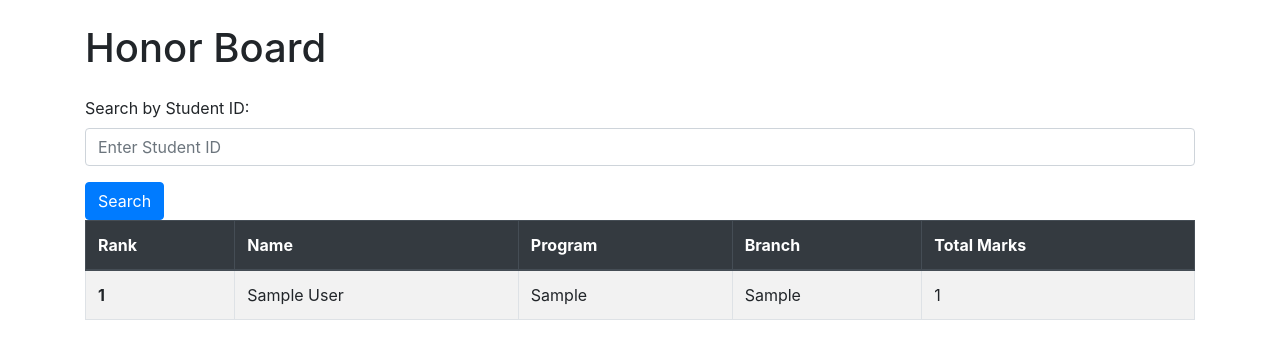
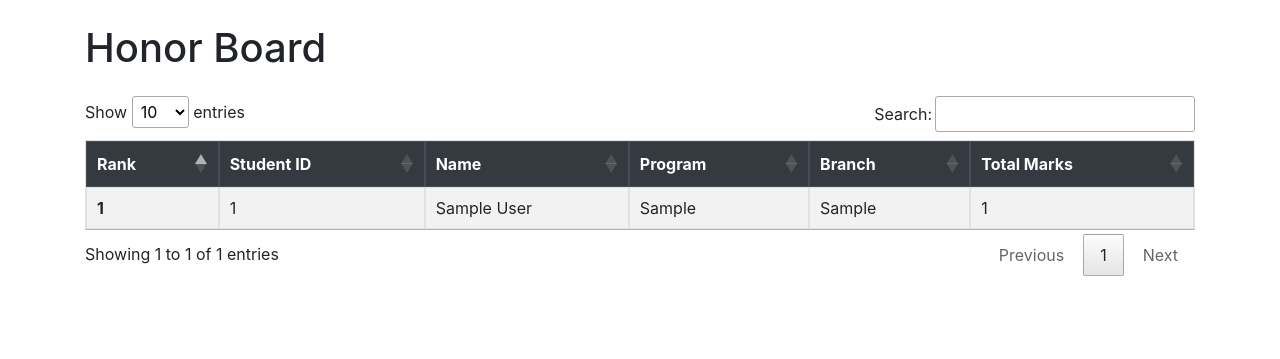
Before and after one commit to Pranay75/flask_app, a Flask app: page /honor-board in a window 1280 px wide. Shown: the top 359 px of the page. Run offline with Flask 3, Linux system fonts and the light colour scheme; tables that the repository leaves empty hold one stand-in row (values such as "Sample post"); some libraries are stand-ins or nearby versions.

Commit message:
changed layout of honor-board table

```diff
--- a/app.py
+++ b/app.py
@@ -113,7 +113,7 @@ def update_question():
 @app.route('/deactivate_question/<int:question_id>', methods=['POST'])
 def deactivate_question(question_id):
     question = Question.query.get_or_404(question_id)
-    question.is_active = not(question.is_active)
+    question.is_active = (question.is_active)
     db.session.commit()
     return redirect(url_for('edit_questions'))
 
@@ -154,27 +154,37 @@ def evaluate_students():
 
 @app.route('/honor-board')
 def honor_board():
-    # Query all students and their total marks
-    students = db.session.query(
+    student_id = request.args.get('student_id')
+    name = request.args.get('name')
+    program = request.args.get('program')
+    branch = request.args.get('branch')
+
+    query = db.session.query(
         Student.student_id, Student.name, Student.program, Student.branch, db.func.sum(Mark.marks).label('total_marks')
-    ).join(Mark, Student.student_id == Mark.student_id).group_by(Student.student_id).order_by(db.func.sum(Mark.marks).desc()).all()
+    ).join(Mark).group_by(Student.student_id).order_by(db.func.sum(Mark.marks).desc())
 
-    # Calculate rank for all students
+    if student_id:
+        query = query.filter(Student.student_id.like(f"%{student_id}%"))
+    if name:
+        query = query.filter(Student.name.like(f"%{name}%"))
+    if program:
+        query = query.filter(Student.program.like(f"%{program}%"))
+    if branch:
+        query = query.filter(Student.branch.like(f"%{branch}%"))
+
+    students = query.all()
+
     ranked_students = []
-    for index, student in enumerate(students, start=1):
-        ranked_students.append({
-            'rank': index,
+    for index, student in enumerate(students):
+        student_dict = {
             'student_id': student.student_id,
             'name': student.name,
             'program': student.program,
             'branch': student.branch,
-            'total_marks': student.total_marks
-        })
-
-    # Filter students by student_id if provided
-    student_id = request.args.get('student_id')
-    if student_id:
-        ranked_students = [student for student in ranked_students if student['student_id'] == student_id]
+            'total_marks': student.total_marks,
+            'rank': index + 1
+        }
+        ranked_students.append(student_dict)
 
     return render_template('honor_board.html', students=ranked_students)
 
--- a/templates/honor_board.html
+++ b/templates/honor_board.html
@@ -6,27 +6,23 @@
     <title>Honor Board</title>
     <!-- Bootstrap CSS -->
     <link href="https://stackpath.bootstrapcdn.com/bootstrap/4.5.2/css/bootstrap.min.css" rel="stylesheet">
+    <!-- DataTables CSS -->
+    <link href="https://cdn.datatables.net/1.11.3/css/jquery.dataTables.min.css" rel="stylesheet">
 </head>
 <body>
     <div class="container">
         <div class="row">
             <div class="col">
                 <h1 class="my-4">Honor Board</h1>
-                <form method="get" action="{{ url_for('honor_board') }}">
-                    <div class="form-group">
-                        <label for="student_id">Search by Student ID:</label>
-                        <input type="text" class="form-control" id="student_id" name="student_id" placeholder="Enter Student ID">
-                    </div>
-                    <button type="submit" class="btn btn-primary">Search</button>
-                </form>
             </div>
         </div>
         <div class="row">
             <div class="col">
-                <table class="table table-striped table-bordered">
+                <table id="honorBoardTable" class="table table-striped table-bordered">
                     <thead class="thead-dark">
                         <tr>
                             <th scope="col">Rank</th>
+                            <th scope="col">Student ID</th>
                             <th scope="col">Name</th>
                             <th scope="col">Program</th>
                             <th scope="col">Branch</th>
@@ -37,6 +33,7 @@
                         {% for student in students %}
                         <tr>
                             <th scope="row">{{ student.rank }}</th>
+                            <td>{{ student.student_id }}</td>
                             <td>{{ student.name }}</td>
                             <td>{{ student.program }}</td>
                             <td>{{ student.branch }}</td>
@@ -48,9 +45,16 @@
             </div>
         </div>
     </div>
-    <!-- Bootstrap JS and dependencies -->
-    <script src="https://code.jquery.com/jquery-3.5.1.slim.min.js"></script>
+    <!-- jQuery, Popper.js, Bootstrap JS -->
+    <script src="https://code.jquery.com/jquery-3.5.1.min.js"></script>
     <script src="https://cdn.jsdelivr.net/npm/@popperjs/core@2.9.2/dist/umd/popper.min.js"></script>
     <script src="https://stackpath.bootstrapcdn.com/bootstrap/4.5.2/js/bootstrap.min.js"></script>
+    <!-- DataTables JS -->
+    <script src="https://cdn.datatables.net/1.11.3/js/jquery.dataTables.min.js"></script>
+    <script>
+        $(document).ready(function() {
+            $('#honorBoardTable').DataTable();
+        });
+    </script>
 </body>
 </html>
```
